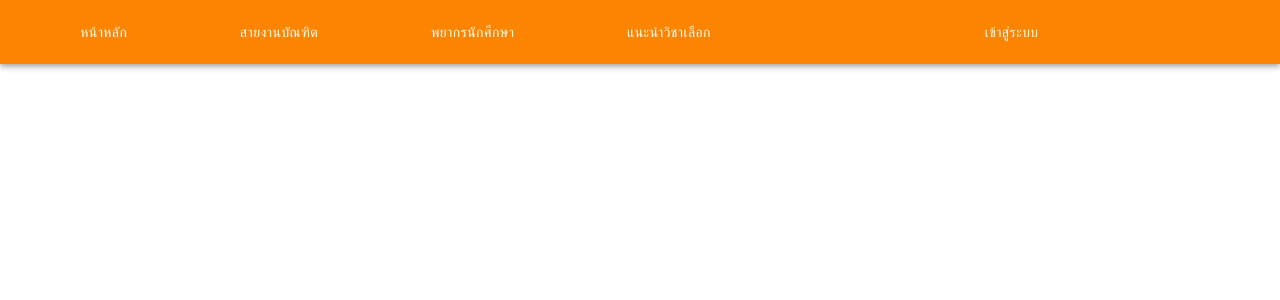
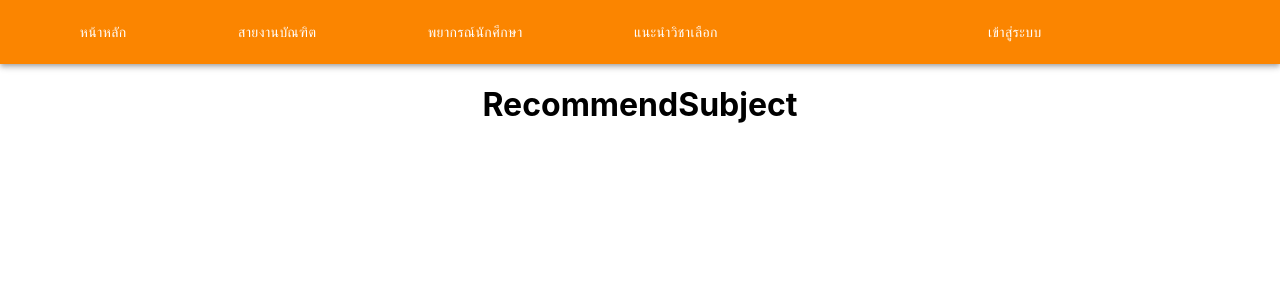
Before and after one commit to MashMaleLLO/Project_APS_CE_DEV, a React (Create React App) app in the folder django project/aps_ce_frontend/: page /recommendSubject in a window 1280 px wide. Shown: the top 300 px of the page. Built offline with nearby package versions, Linux system fonts and the light colour scheme.

Commit message:
อัพเดต datatype

```diff
--- a/django project/aps_ce_frontend/src/App.js
+++ b/django project/aps_ce_frontend/src/App.js
@@ -9,6 +9,7 @@ import CareerUpdate from './Pages/updateStudentCareer';
 
 import OutputCareer from './Pages/outputCareer';
 import PredictStudent from './Pages/predictStudent';
+import RecommendSubject from './Pages/recommendSubject';
 import HomePage from './Pages/index'
 
 import Navbar from './Component/navbar';
@@ -24,7 +25,7 @@ function App() {
             <Route path="/" element={<center><HomePage/></center>} />
             <Route path="/outputCareer" element={<center><OutputCareer/></center>} />
             <Route path="/predictStudent" element={<center><PredictStudent/></center>} />
-
+            <Route path="/recommendSubject" element={<center><RecommendSubject/></center>} />
 
 
             <Route path="/subjectUpload" element={<center><SubjectUpload/></center>} />
--- a/django project/aps_ce_frontend/src/Component/navbar.js
+++ b/django project/aps_ce_frontend/src/Component/navbar.js
@@ -47,7 +47,7 @@ export default function Navbar() {
             sx={{ flexGrow: 1 }}
             onClick={predictStudent}
           >
-            พยากรนักศึกษา
+            พยากรณ์นักศึกษา
           </Button>
           <Button variant="h1" component="div" sx={{ flexGrow: 1 }}>
             แนะนำวิชาเลือก
--- /dev/null
+++ b/django project/aps_ce_frontend/src/Pages/recommendSubject.js
@@ -0,0 +1,11 @@
+// import { useState, useEffect } from "react";
+import React from "react";
+// import axios from "axios";
+
+const RecommendSubject = () => {
+  return(
+    <h1>RecommendSubject</h1>
+  )
+};
+
+export default RecommendSubject;
```
Also changed, not shown: django project/aps_ce_frontend/src/Pages/login.js (added), 2 other files (tests, documents, lock files or other folders).
